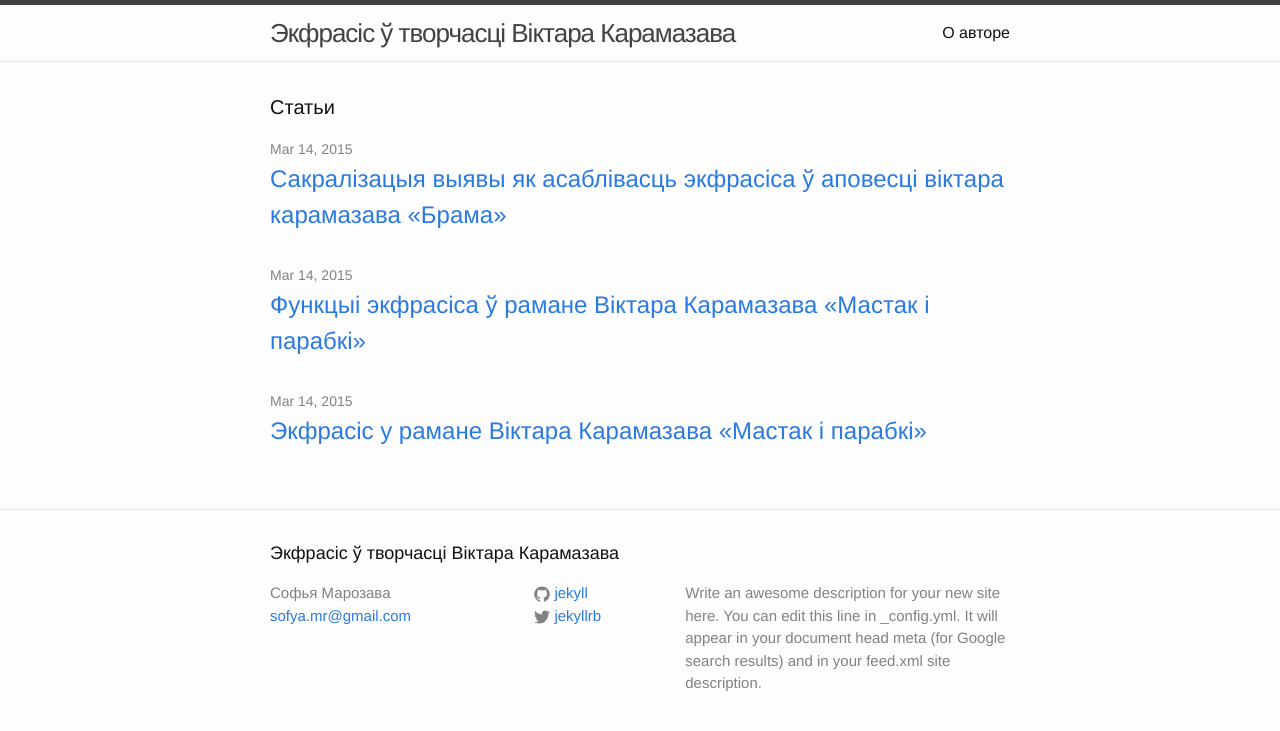
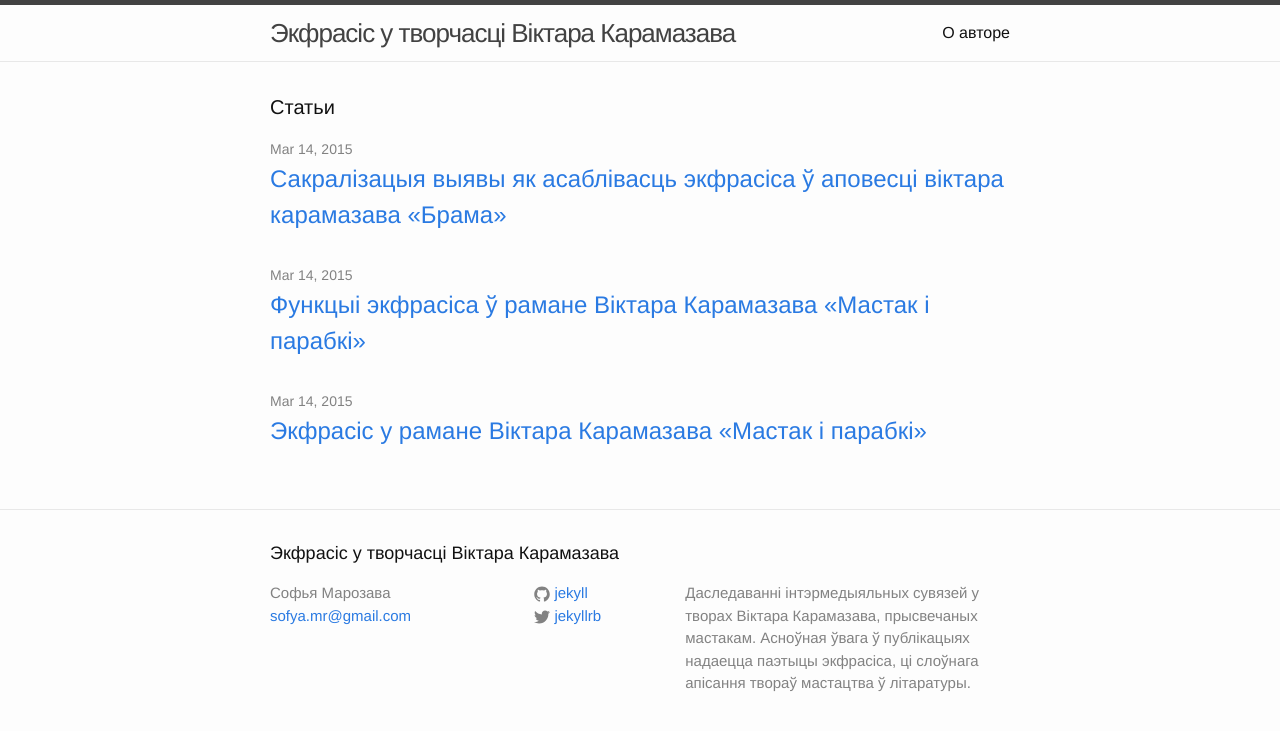
Before and after one commit to mkozhukh/ekfrasis, a Jekyll site: the page built from index.html, in a window 1280 px wide. Shown: the top 731 px of the page. Built offline with Jekyll 4.4.1, drawn with Linux system fonts in a browser that asks for light colours.

Commit message:
Update _config.yml

```diff
--- a/_config.yml
+++ b/_config.yml
@@ -1,11 +1,11 @@
 # Site settings
-title: Экфрасіс ў творчасці Віктара Карамазава
+title: Экфрасіс у творчасці Віктара Карамазава
 email: sofya.mr@gmail.com
 author: Софья Марозава
 description: >
-  Write an awesome description for your new site here. You can edit this
-  line in _config.yml. It will appear in your document head meta (for
-  Google search results) and in your feed.xml site description.
+  Даследаванні інтэрмедыяльных сувязей у творах Віктара Карамазава,
+  прысвечаных мастакам. Асноўная ўвага ў публікацыях надаецца паэтыцы
+  экфрасіса, ці слоўнага апісання твораў мастацтва ў літаратуры.
 baseurl: "" # the subpath of your site, e.g. /blog/
 url: "http://http://ekfrasis.monoxrom.net" # the base hostname & protocol for your site
 twitter_username: jekyllrb
```
